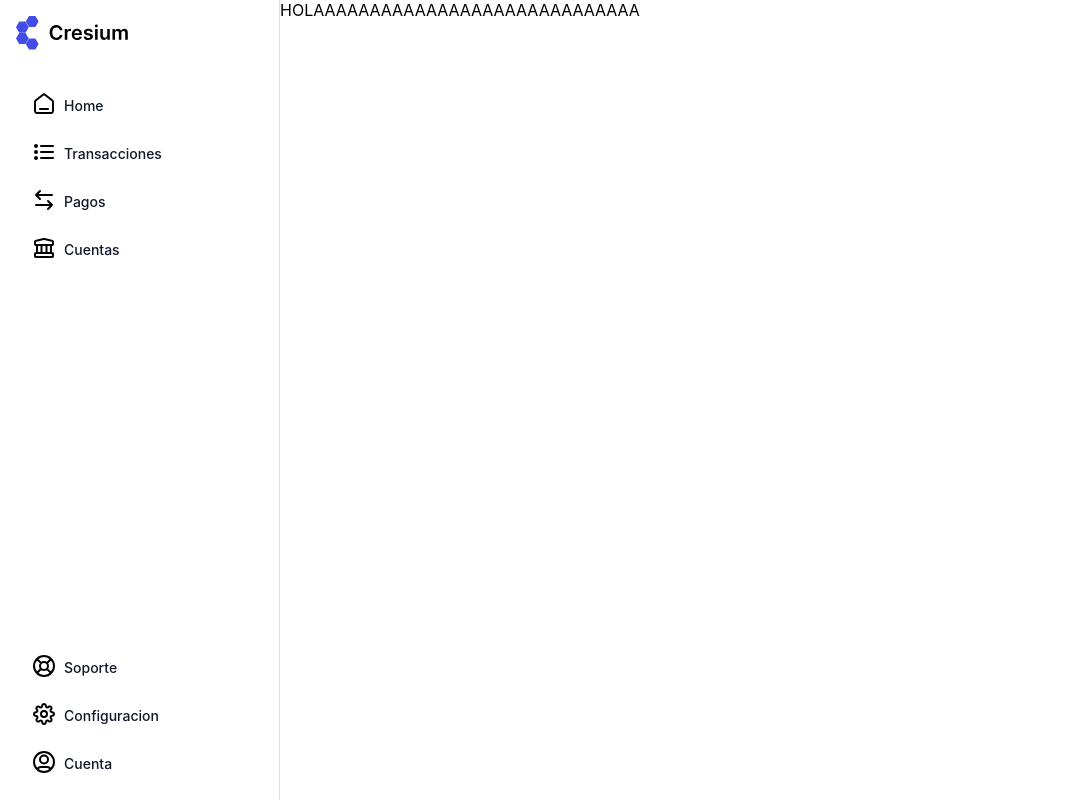
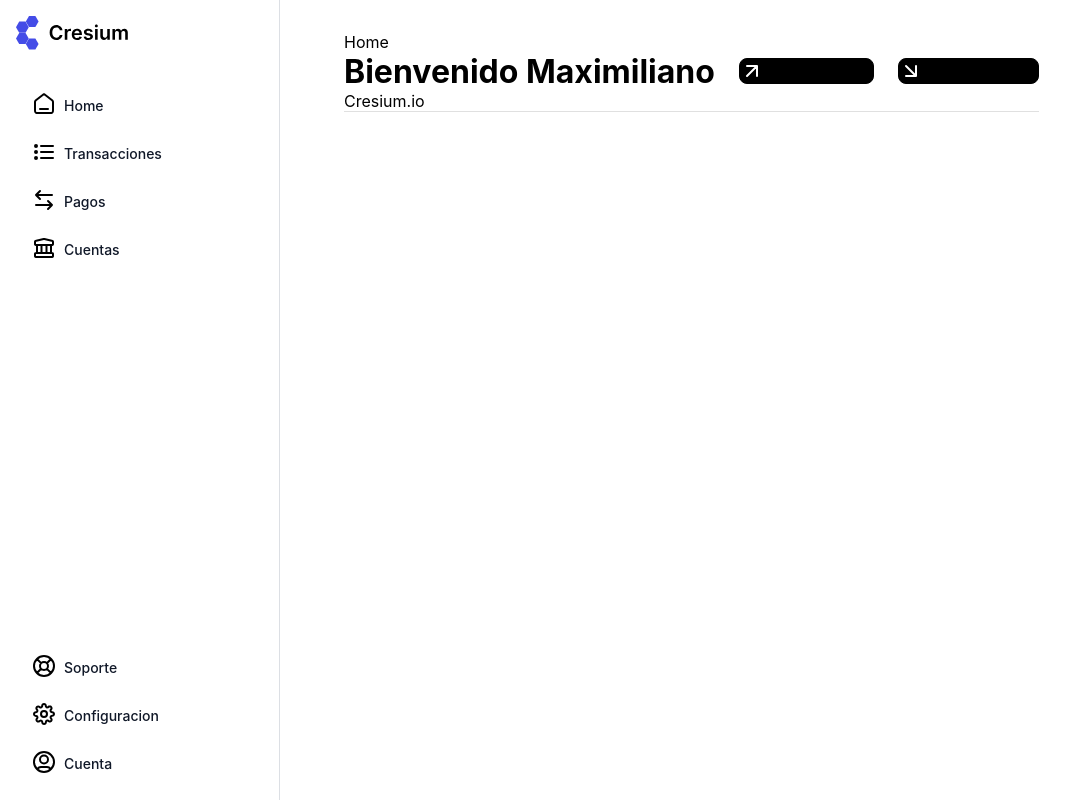
Before and after one commit to EveraldoGCH/cresium-front, a Next.js app: page /Dashboard in a window 1280 px wide. Shown: the whole page, without its empty margins (0-1086 px from the left). Built offline with nearby package versions, Linux system fonts and the light colour scheme.

Commit message:
ultimos cambios

```diff
--- a/src/app/Dashboard/page.tsx
+++ b/src/app/Dashboard/page.tsx
@@ -1,5 +1,60 @@
+import { icons } from "@/utils/icons";
+import { Box, Divider, Stack } from "@mui/material";
+import Button from "@/components/core/Button/Button";
+import Image from "next/image";
 import React from "react";
 
 export default function DashBoard() {
-  return <div>HOLAAAAAAAAAAAAAAAAAAAAAAAAAAAAA</div>;
+  return (
+    <Stack spacing={4}>
+      <Stack> {/* Stack cont divider */}
+      <Stack direction={{ xs: 'column', sm: 'row' }} spacing={3} sx={{ alignItems: 'center' }}>
+            <Box sx={{ flex: '1 1 auto' }}>
+              <p
+                className="Text-smRegular"
+              >
+                Home
+              </p>
+              <h1
+                className='Display-smSemibold'
+              >
+                Bienvenido Maximiliano
+              </h1>
+              <p
+                className="Text-smRegular"
+              >
+                Cresium.io
+              </p>
+            </Box>
+            <Button
+              size="xl"
+              color="primary"
+            >
+              <>
+                <Image
+                  src={icons.TrendUp02}
+                  alt={"Ícono de tendencia ascendente"}
+                  style={{ filter: 'invert(100%)' }}
+                />
+                Enviar dinero
+              </>
+            </Button>
+            <Button
+              size="xl"
+              color="primary"
+            >
+              <>
+              <Image
+                  src={icons.TrendDown02}
+                  alt={"Ícono de tendencia descendente"}
+                  style={{ filter: 'invert(100%)' }}
+                />
+                Recibir dinero
+              </>
+            </Button>
+          </Stack>
+        <Divider/>
+      </Stack>
+    </Stack>
+  )
 }
--- /dev/null
+++ b/src/components/core/Button/Button.tsx
@@ -0,0 +1,27 @@
+"use client"
+import React from 'react'
+import { ButtonProps } from './ButtonProps';
+import PropTypes from 'prop-types';
+import "./ButtonStyle.css"
+
+
+export default function Button({size, color, children, disabled, className}:ButtonProps) {
+
+  return (
+    <button
+    onClick={()=>alert("XD")}
+      className={`button text ${color} ${size} ${className} ${disabled}`}
+    >
+      {children}
+    </button>
+  )
+}
+
+Button.propTypes = {
+    size: PropTypes.oneOf(['md', 'lg', 'xl']).isRequired,
+    color: PropTypes.oneOf(['primary', 'secondary', 'tertiary', 'link']).isRequired,
+    destructive: PropTypes.bool,
+    disabled: PropTypes.bool,
+    className: PropTypes.any,
+    children: PropTypes.node.isRequired,
+  };
--- /dev/null
+++ b/src/components/core/Button/ButtonProps.ts
@@ -0,0 +1,8 @@
+export interface ButtonProps {
+    size: 'md' | 'lg' | 'xl';
+    color: 'primary' | 'secondary' | "tertiary";
+    destructive?: boolean;
+    disabled?: boolean;
+    className?: any;
+    children: React.ReactNode;
+  }
--- /dev/null
+++ b/src/components/core/Button/ButtonStyle.css
@@ -0,0 +1,47 @@
+.button {
+    all: unset;
+    align-items: center;
+    box-sizing: border-box;
+    display: inline-flex;
+    gap: 8px;
+    justify-content: center;
+    position: relative;
+    cursor: pointer;
+}
+
+.button.text {
+    font-family: Inter, Helvetica;
+    font-weight: 600;
+    letter-spacing: 0;
+    margin-top: -1px;
+    position: relative;
+    white-space: nowrap;
+    width: fit-content;
+}
+
+
+.button.secondary {
+    border: 1px solid;
+    border-radius: 8px;
+    overflow: hidden;
+  }
+
+  .button.tertiary {
+    border-radius: 8px;
+    overflow: hidden;
+  }
+
+  .button.primary {
+    border: 1px solid;
+    border-radius: 8px;
+    overflow: hidden;
+    background-color: black;
+
+  }
+
+
+  .button :hover {
+    box-shadow: 0px 1px 2px #1018280d;
+    background-color: black;
+    color:white;
+  }
--- a/src/components/layout/VerticalMenu/styles.ts
+++ b/src/components/layout/VerticalMenu/styles.ts
@@ -39,5 +39,7 @@ line-height: 28px;
 `;
 
 export const ChildrenCont =styled.main`
-padding-left:${stylesVars.verticalMenuWidth};
+margin-left:${stylesVars.verticalMenuWidth};
+padding: 32px 64px 48px 64px;
+width:100%;
 `
```
Also changed, not shown: src/utils/icons.ts (+7 -1 lines).
